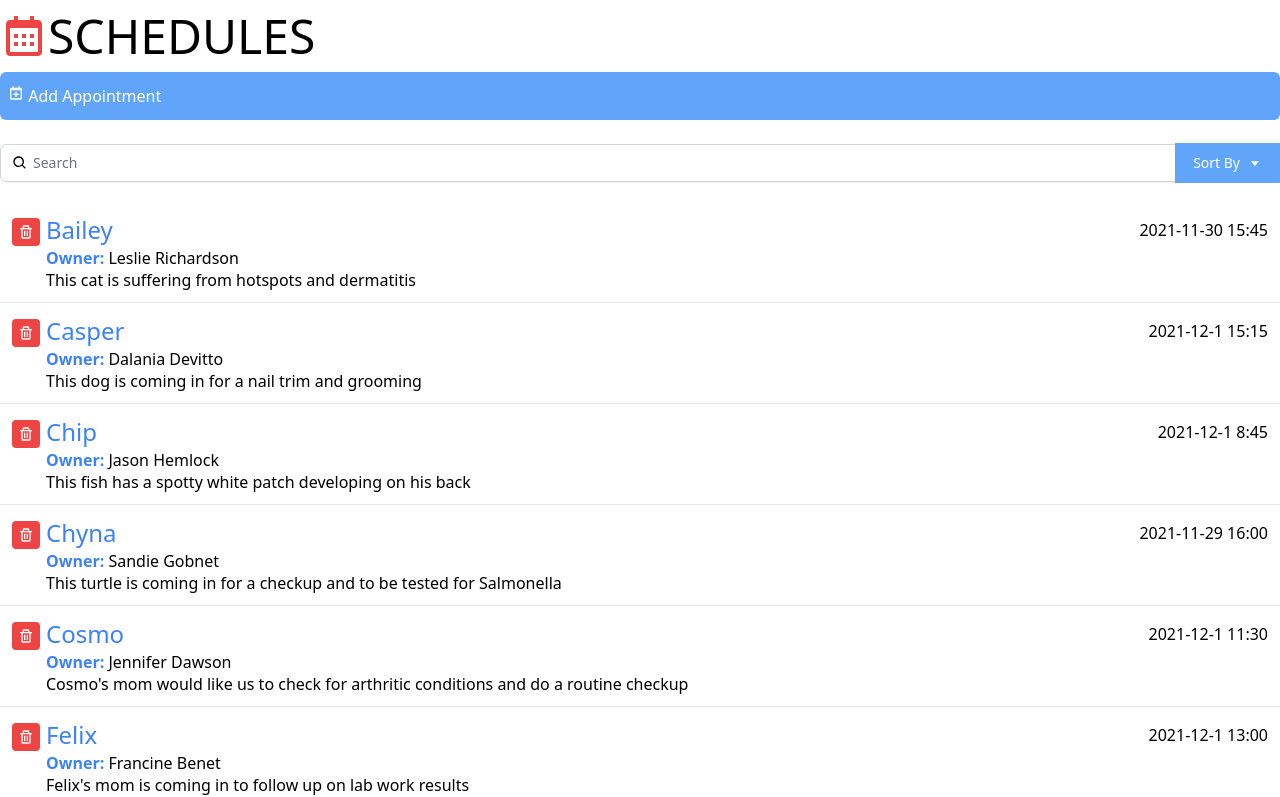
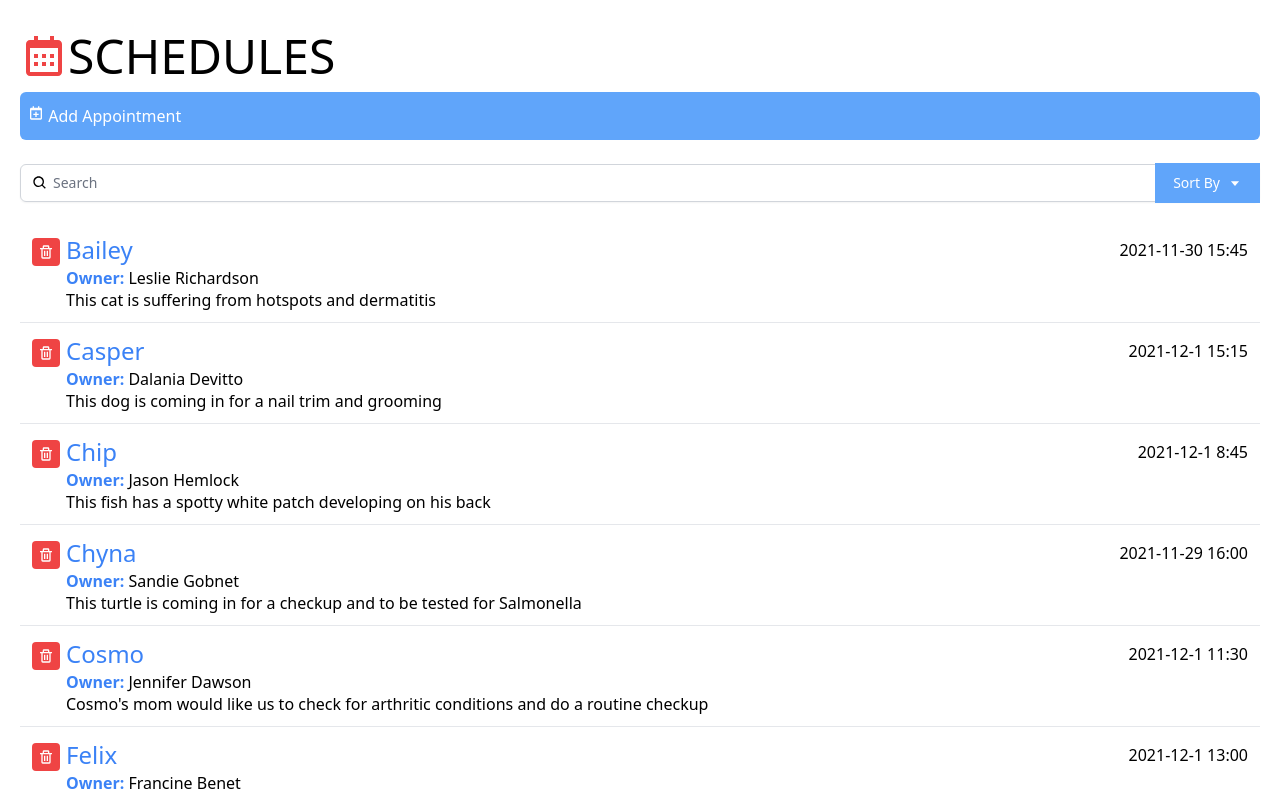
Before and after one commit to CanonMinds/react-interface, a React (Create React App) app: page / in a window 1280 px wide. Shown: the top 797 px of the page. Built offline with nearby package versions, Linux system fonts and the light colour scheme.

Commit message:
fix: updated container padding

```diff
--- a/src/App.js
+++ b/src/App.js
@@ -41,7 +41,7 @@
   }, [fetchData]);
 
   return (
-    <div className="App container mx-auto mt-3 font-thin">
+    <div className="App container mx-auto mt-3 p-5 font-thin">
       <h1 className="text-5xl mb-3">
         <BiCalendar className="inline-block text-red-500 align-top" />
         SCHEDULES
```
